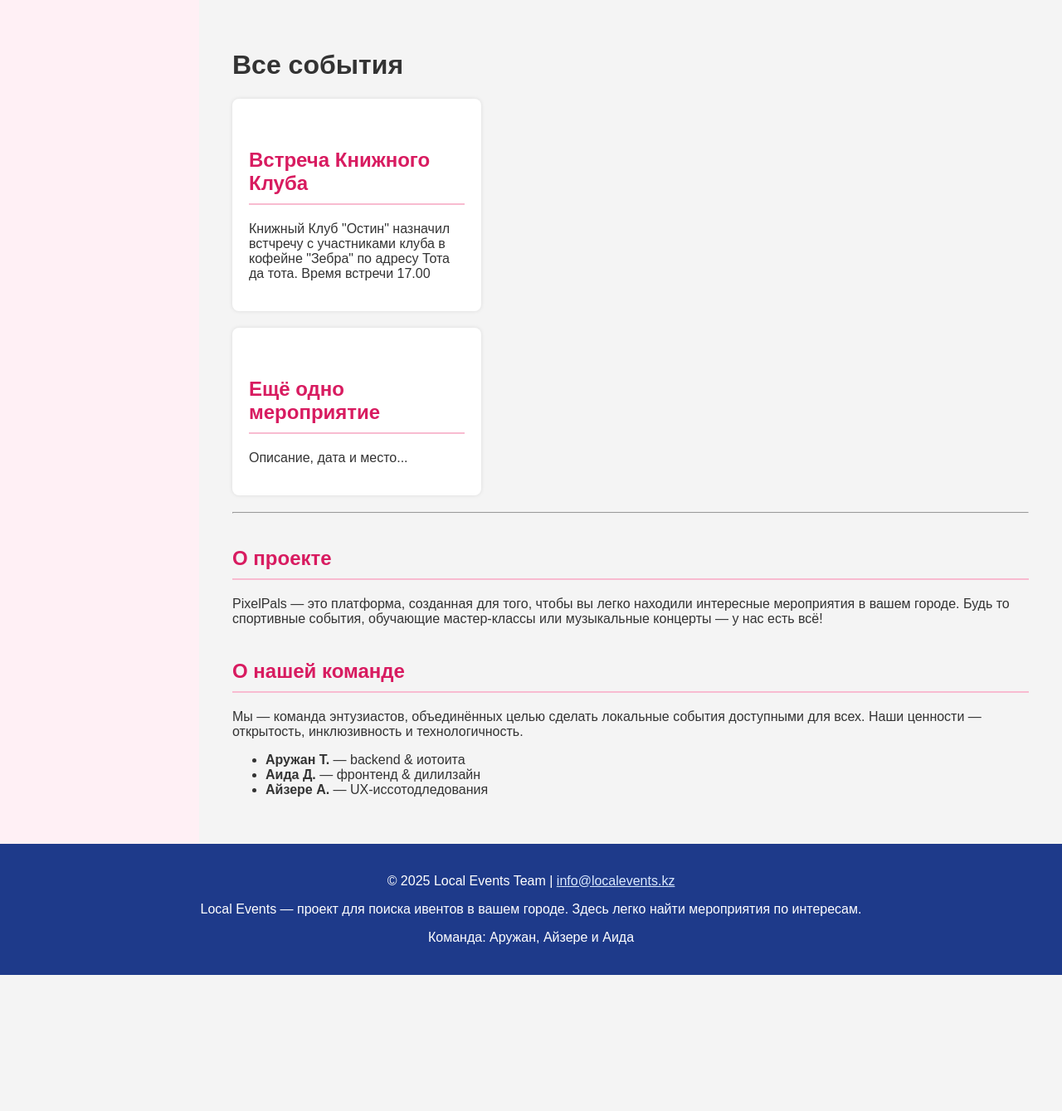
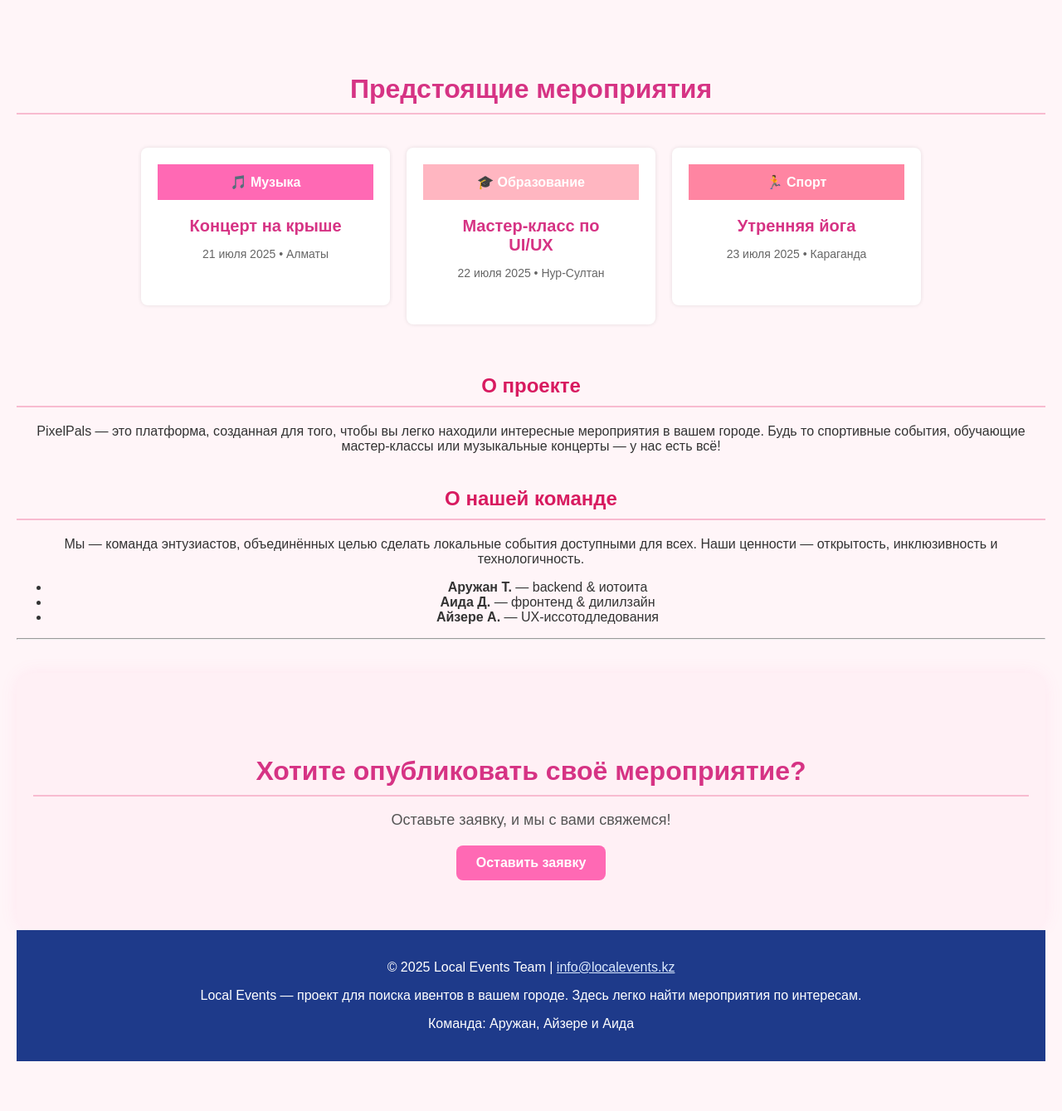
Before and after one commit to arwrity/PixelPals, a Flask app: page / in a window 1280 px wide. Shown: the part 729-2068 px from the top of the page at 83% size. Before the commit the page ends 1904 px from the top, so only its background shows below. Run offline with Flask 3, Linux system fonts and the light colour scheme.

Commit message:
Update home.html

```diff
--- a/templates/home.html
+++ b/templates/home.html
@@ -4,6 +4,9 @@
     <meta charset="UTF-8">
     <title>PixelPals</title>
     <link rel="stylesheet" href="{{ url_for('static', filename='style.css') }}">
+    <link rel="stylesheet" href="https://unpkg.com/leaflet@1.9.4/dist/leaflet.css" />
+    <script src="https://unpkg.com/leaflet@1.9.4/dist/leaflet.js"></script>
+
 
     <style>
         body {
@@ -105,14 +108,12 @@
 
 
 
-
     <div class="header">
-        <h1>PixelPals</h1>
+        <h1> </h1>
         <div class="nav-links">
             <a href="#about">О проекте</a>
             <a href="#team">Команда</a>
             <a href="#contacts">Контакты</a>
-              <a href="/report" class="report-button">Report an issue</a>
             <a href="#login">Вход</a>
         </div>
     </div>
@@ -132,33 +133,59 @@
 <aside id="sidebar" class="sidebar">
   <button class="close-btn" onclick="closeSidebar()">✕</button>
   <h2>Категории</h2>
-  <ul>
-    <li><a href="#">🎵 Музыка</a></li>
-    <li><a href="#">📚 Образование</a></li>
-    <li><a href="#">🏃 Спорт</a></li>
-    <li><a href="#">🎨 Искусство</a></li>
-  </ul>
+<ul>
+  <li><a href="{{ url_for('show_category', category = 'music') }}">🎵 Музыка</a></li>
+  <li><a href="{{ url_for('show_category', category ='education') }}">📚 Образование</a></li>
+  <li><a href="{{ url_for('show_category', category ='sport') }}">🏃 Спорт</a></li>
+  <li><a href="{{ url_for('show_category', category ='art') }}">🎨 Искусство</a>
+  </li>
+</ul>
+
 </aside>
 
-        <div class="main-content">
-            <h1>
-                {% if category == 'all' %} Все события
-                {% elif category == 'sport' %} Спорт
-                {% elif category == 'education' %} Учёба
-                {% elif category == 'music' %} Музыка
-                {% else %} Неизвестная категория {% endif %}
-            </h1>
 
-            <div class="event-card">
-                <h2>Встреча Книжного Клуба</h2>
-                <p> Книжный Клуб "Остин" назначил встчречу с участниками клуба в кофейне "Зебра" по адресу Тота да тота. Время встречи 17.00 </p>
-            </div>
 
-            <div class="event-card">
-                <h2>Ещё одно мероприятие</h2>
-                <p>Описание, дата и место...</p>
-            </div>
-            <hr>
+
+<section class="events-section">
+  <h2 class="section-title">Предстоящие мероприятия</h2>
+  <div class="cards-container">
+
+
+  <a href="/music" class="event-link">
+    <div class="event-card">
+      <div class="card-header music">🎵 Музыка</div>
+      <div class="card-body">
+        <h3>Концерт на крыше</h3>
+        <p>21 июля 2025 • Алматы</p>
+      </div>
+    </div>
+  </a>
+
+  <a href="/education" class="event-link">
+    <div class="event-card">
+      <div class="card-header education">🎓 Образование</div>
+      <div class="card-body">
+        <h3>Мастер-класс по UI/UX</h3>
+        <p>22 июля 2025 • Нур-Султан</p>
+      </div>
+    </div>
+  </a>
+
+  <a href="/sport" class="event-link">
+    <div class="event-card">
+      <div class="card-header sport">🏃 Спорт</div>
+      <div class="card-body">
+        <h3>Утренняя йога</h3>
+        <p>23 июля 2025 • Караганда</p>
+      </div>
+    </div>
+  </a>
+
+</div>
+
+
+
+
 
 <section id="about">
     <h2>О проекте</h2>
@@ -176,9 +203,18 @@
         <li><strong>Айзере А.</strong> — UX-иссотодледования</li>
     </ul>
 </section>
+        </div>
 
-        </div>
-    </div>
+    <hr>
+
+    <section class="publish-section">
+  <h2>Хотите опубликовать своё мероприятие?</h2>
+  <p>Оставьте заявку, и мы с вами свяжемся!</p>
+  <a href="/submit" class="publish-btn">Оставить заявку</a>
+</section>
+
+
+
 
 
     <!-- Футер -->
```
